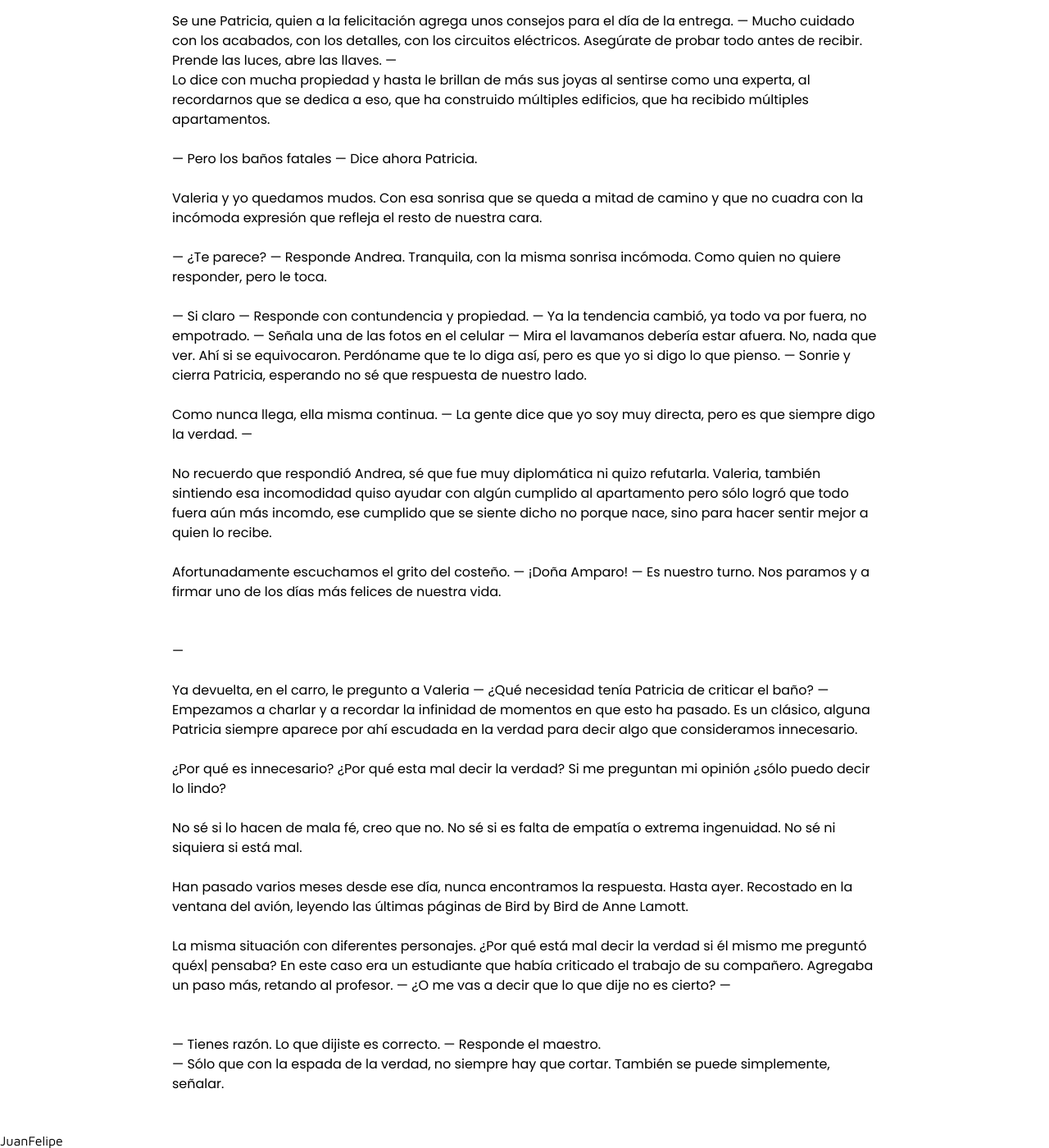
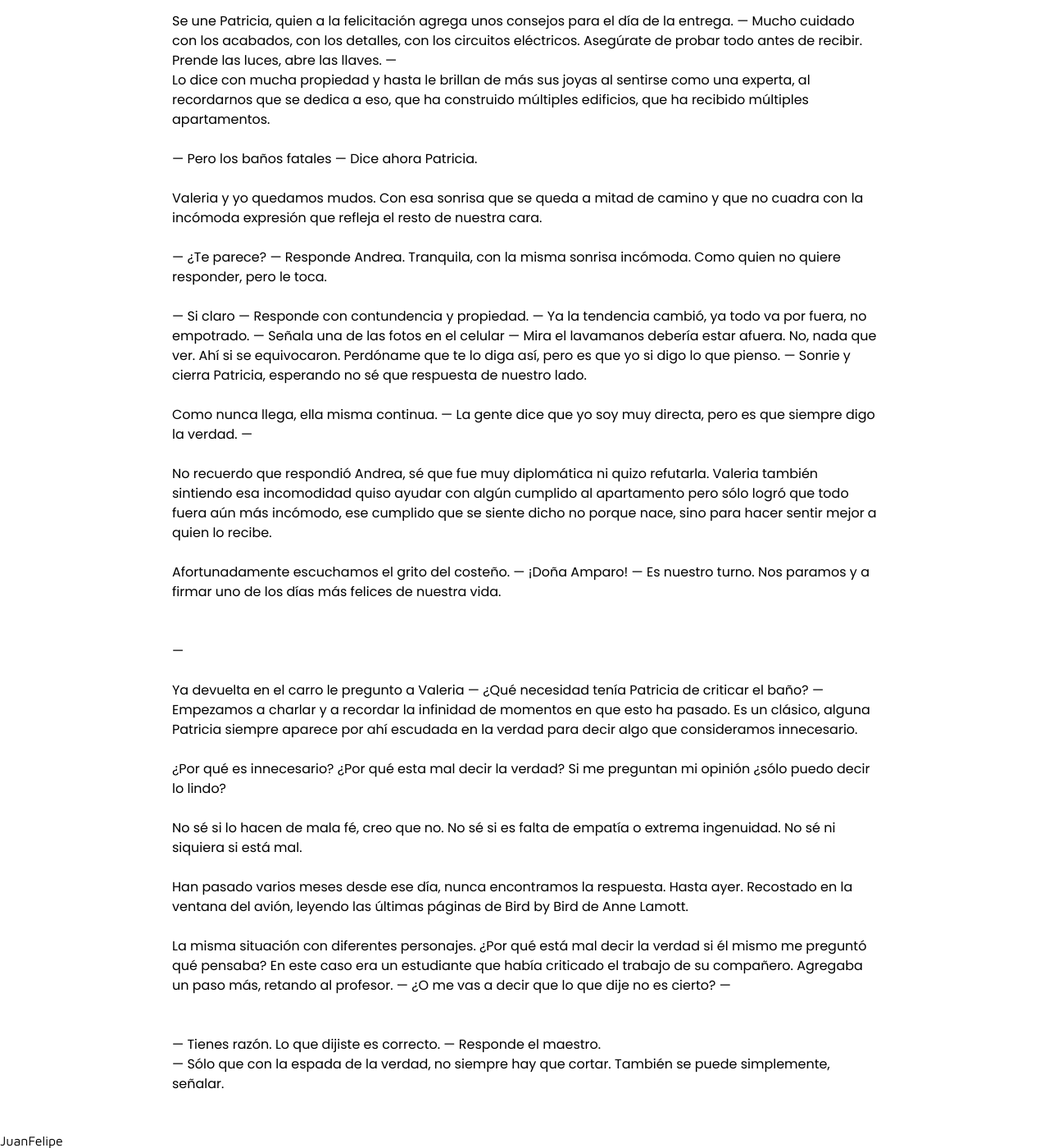
Before and after one commit to juanfelipecm/juanfelipe, a Jekyll site: the page built from _posts/2024-10-28-la-espada-de-la-verdad.md, in a window 1280 px wide and 1400 px high, scrolled down 1722 px. Shown: the whole window at 82% size. Built offline with Jekyll 4.4.1, drawn with Linux system fonts in a browser that asks for light colours.

Commit message:
Corrección de typos y ortografía

```diff
--- a/_posts/2024-10-28-la-espada-de-la-verdad.md
+++ b/_posts/2024-10-28-la-espada-de-la-verdad.md
@@ -59,7 +59,7 @@ Valeria y yo quedamos mudos. Con esa sonrisa que se queda a mitad de camino y qu
 <br>
 Como nunca llega, ella misma continua. — La gente dice que yo soy muy directa, pero es que siempre digo la verdad. — <br>
 <br>
-No recuerdo que respondió Andrea, sé que fue muy diplomática ni quizo refutarla. Valeria, también sintiendo esa incomodidad quiso ayudar con algún cumplido al apartamento pero sólo logró que todo fuera aún más incomdo, ese cumplido que se siente dicho no porque nace, sino para hacer sentir mejor a quien lo recibe.<br>
+No recuerdo que respondió Andrea, sé que fue muy diplomática ni quizo refutarla. Valeria también sintiendo esa incomodidad quiso ayudar con algún cumplido al apartamento pero sólo logró que todo fuera aún más incómodo, ese cumplido que se siente dicho no porque nace, sino para hacer sentir mejor a quien lo recibe.<br>
 <br>
 Afortunadamente escuchamos el grito del costeño. — ¡Doña Amparo! — Es nuestro turno. Nos paramos y a firmar uno de los días más felices de nuestra vida.<br>
 <br>
@@ -67,7 +67,7 @@ Afortunadamente escuchamos el grito del costeño. — ¡Doña Amparo! — Es nue
 —
 <br>
 <br>
-Ya devuelta, en el carro, le pregunto a Valeria — ¿Qué necesidad tenía Patricia de criticar el baño? — Empezamos a charlar y a recordar la infinidad de momentos en que esto ha pasado. Es un clásico, alguna Patricia siempre aparece por ahí escudada en la verdad para decir algo que consideramos innecesario.<br>
+Ya devuelta en el carro le pregunto a Valeria — ¿Qué necesidad tenía Patricia de criticar el baño? — Empezamos a charlar y a recordar la infinidad de momentos en que esto ha pasado. Es un clásico, alguna Patricia siempre aparece por ahí escudada en la verdad para decir algo que consideramos innecesario.<br>
 <br>
 ¿Por qué es innecesario? ¿Por qué esta mal decir la verdad? Si me preguntan mi opinión ¿sólo puedo decir lo lindo?<br>
 <br>
@@ -75,7 +75,7 @@ No sé si lo hacen de mala fé, creo que no. No sé si es falta de empatía o ex
 <br>
 Han pasado varios meses desde ese día, nunca encontramos la respuesta. Hasta ayer. Recostado en la ventana del avión, leyendo las últimas páginas de Bird by Bird de Anne Lamott.<br>
 <br>
-La misma situación con diferentes personajes. ¿Por qué está mal decir la verdad si él mismo me preguntó quéx| pensaba? En este caso era un estudiante que había criticado el trabajo de su compañero. Agregaba un paso más, retando al profesor. — ¿O me vas a decir que lo que dije no es cierto? —<br>
+La misma situación con diferentes personajes. ¿Por qué está mal decir la verdad si él mismo me preguntó qué pensaba? En este caso era un estudiante que había criticado el trabajo de su compañero. Agregaba un paso más, retando al profesor. — ¿O me vas a decir que lo que dije no es cierto? —<br>
 <br>
 <br>
 — Tienes razón. Lo que dijiste es correcto. — Responde el maestro.<br>
```
